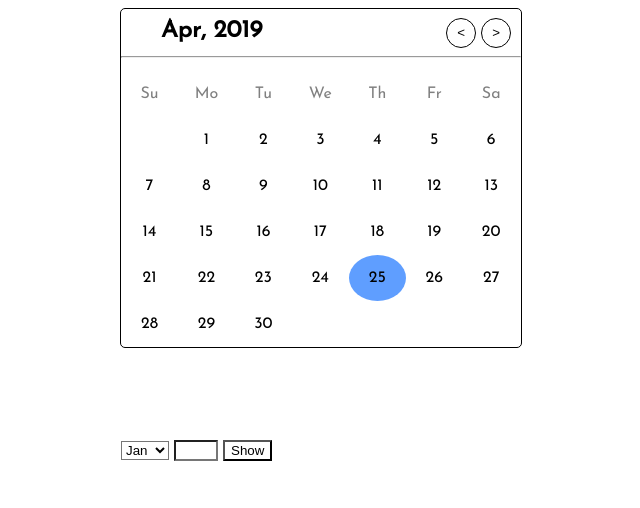
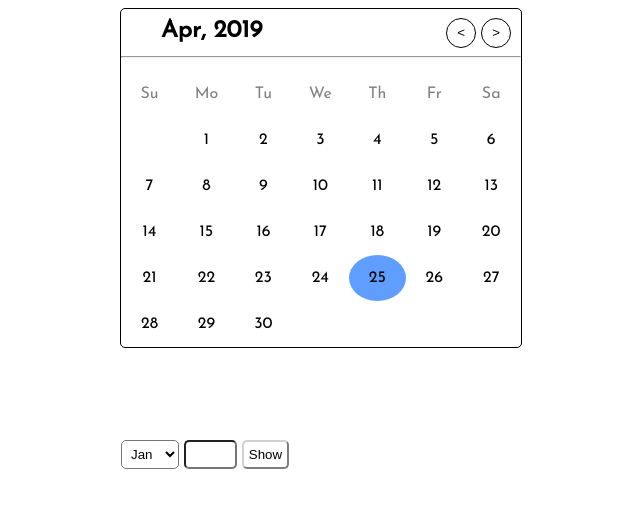
Before and after one commit to puraxa/calendar, a plain HTML site: page index.html in a window 1280 px wide. Shown: the whole page, without its empty margins (319-959 px from the left). Drawn offline with Linux system fonts and the light colour scheme.

Commit message:
fixed input

```diff
--- a/index.html
+++ b/index.html
@@ -22,9 +22,9 @@
 
         </div>
         <div class="input">
-            <select name="month" id="month" class="bg-white"></select>
-            <input type="number" min="1" max="9999" id="year" class="bg-white">
-            <button onclick="setDate()" class="bg-white">Show</button>
+            <select name="month" id="month" class="bg-white pad-five border-soft"></select>
+            <input type="number" min="1" max="9999" id="year" class="bg-white pad-five">
+            <button onclick="setDate()" class="button-trasparent border-soft pad-five">Show</button>
         </div>
     </div>
 </body>
--- a/style.css
+++ b/style.css
@@ -40,6 +40,9 @@ body {
 .bg-white {
     background-color: white;
 }
+.bg-gray {
+    background-color: gray;
+}
 .button-round:hover {
     background-color: #d1d1d1;
 }
@@ -60,6 +63,17 @@ body {
 }
 input {
     width: 20%;
+    border-radius: 5px;
+}
+.border-soft {
+    border-radius: 5px;
+}
+.button-trasparent {
+    background-color: transparent;
+    border-color: #d1d1d1;
+}
+.pad-five {
+    padding: 5px;
 }
 @media screen and (min-width: 400px){
     .container {
```
